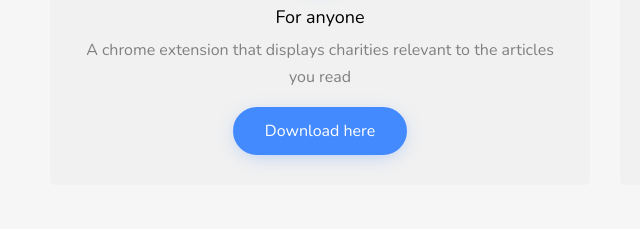
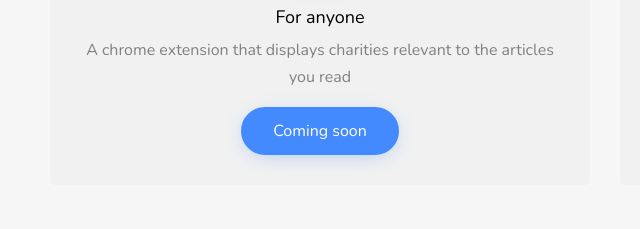
Before and after one commit to arubin18/arubin18-arubin18.github.io, a plain HTML site: page index.html in a window 1280 px wide. Shown: the part 2808-3037 px from the top of the page, 35-675 px from the left. Drawn offline with nearby package versions, Linux system fonts and the light colour scheme; files whose address does not match are found by name.

Commit message:
chrome extension button deleted

```diff
--- a/index.html
+++ b/index.html
@@ -220,7 +220,8 @@
               <div>
                 <h3>For anyone</h3>
                 <p>A chrome extension that displays charities relevant to the articles you read</p>
-                <p><a href="https://chrome.google.com/webstore/detail/newspark/dcjblfhahfhlfmdacokgkpmmmlmejoki?hl=en" class="btn btn-primary" target="_blank">Download here</a></p>
+                <!-- <p><a href="https://chrome.google.com/webstore/detail/newspark/dcjblfhahfhlfmdacokgkpmmmlmejoki?hl=en" class="btn btn-primary" target="_blank">Download here</a></p> -->
+                <p class="btn btn-primary">Coming soon</p>
               </div>
             </div>
           </div>
```
